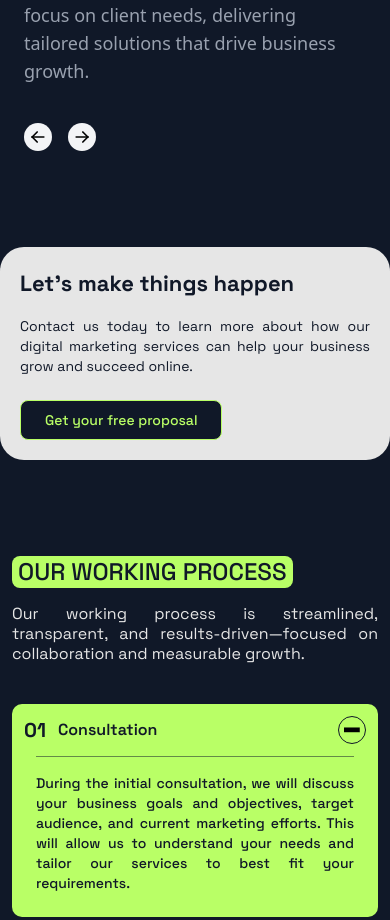
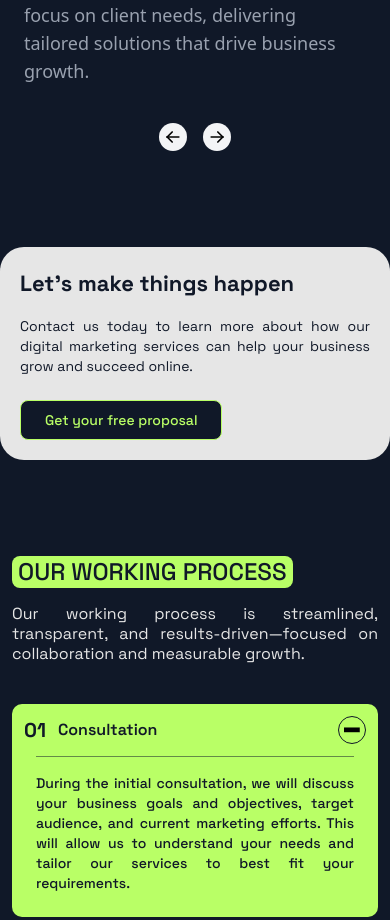
Before and after one commit to sifatbro786/pixel-thrive, a Next.js app: page / in a window 390 px wide. Shown: the part 7607-8527 px from the top of the page. Built offline with nearby package versions, Linux system fonts and the light colour scheme.

Commit message:
arrow button middle in Team section

```diff
--- a/components/team/animated-teams.jsx
+++ b/components/team/animated-teams.jsx
@@ -124,7 +124,7 @@ export const AnimatedTeams = ({ testimonials, autoplay = false }) => {
                             ))}
                         </motion.p>
                     </motion.div>
-                    <div className="flex gap-4 mt-0">
+                    <div className="flex gap-4 mt-0 justify-center md:justify-start">
                         <button
                             onClick={handlePrev}
                             className="group/button flex h-7 w-7 items-center justify-center rounded-full bg-gray-100 dark:bg-neutral-800"
```
